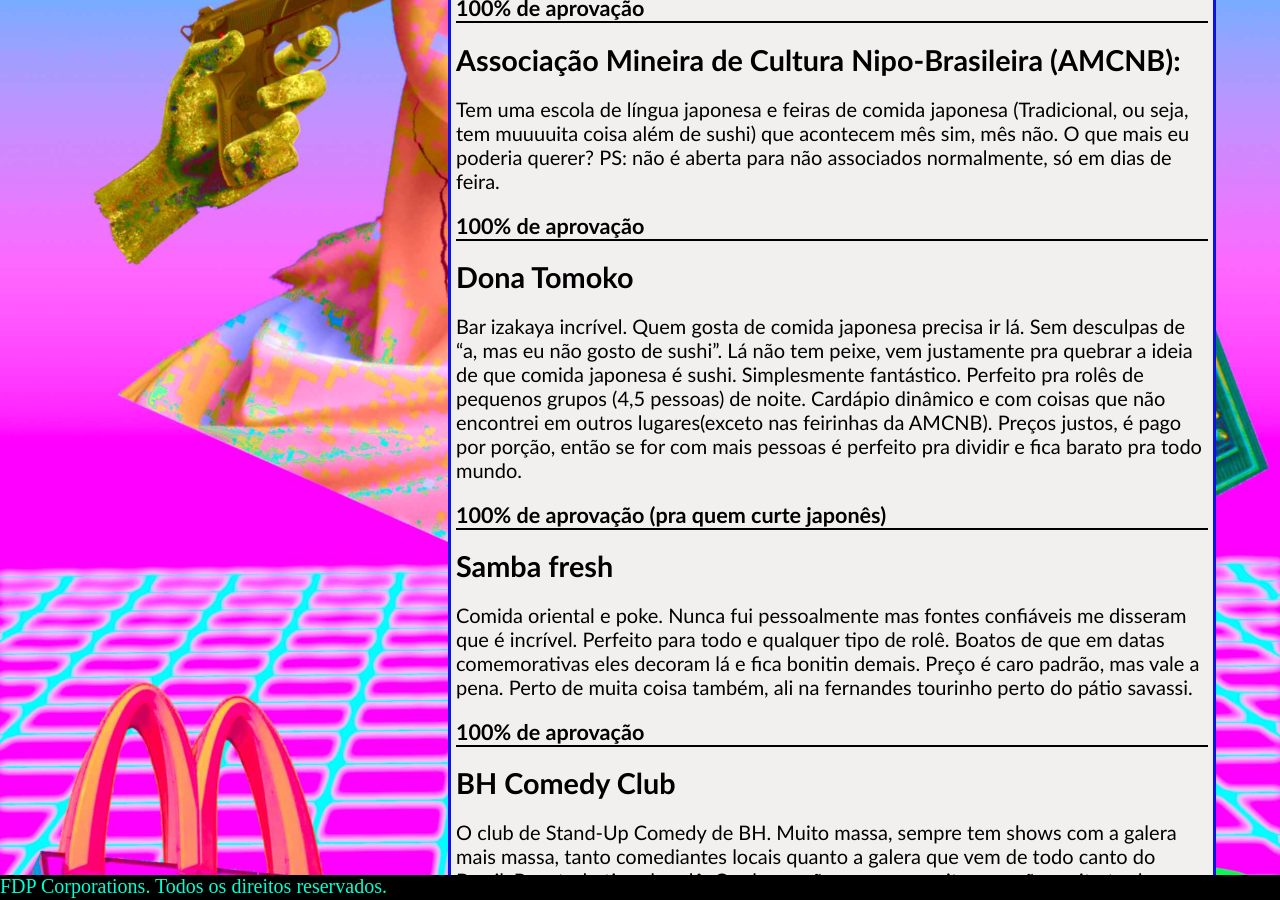
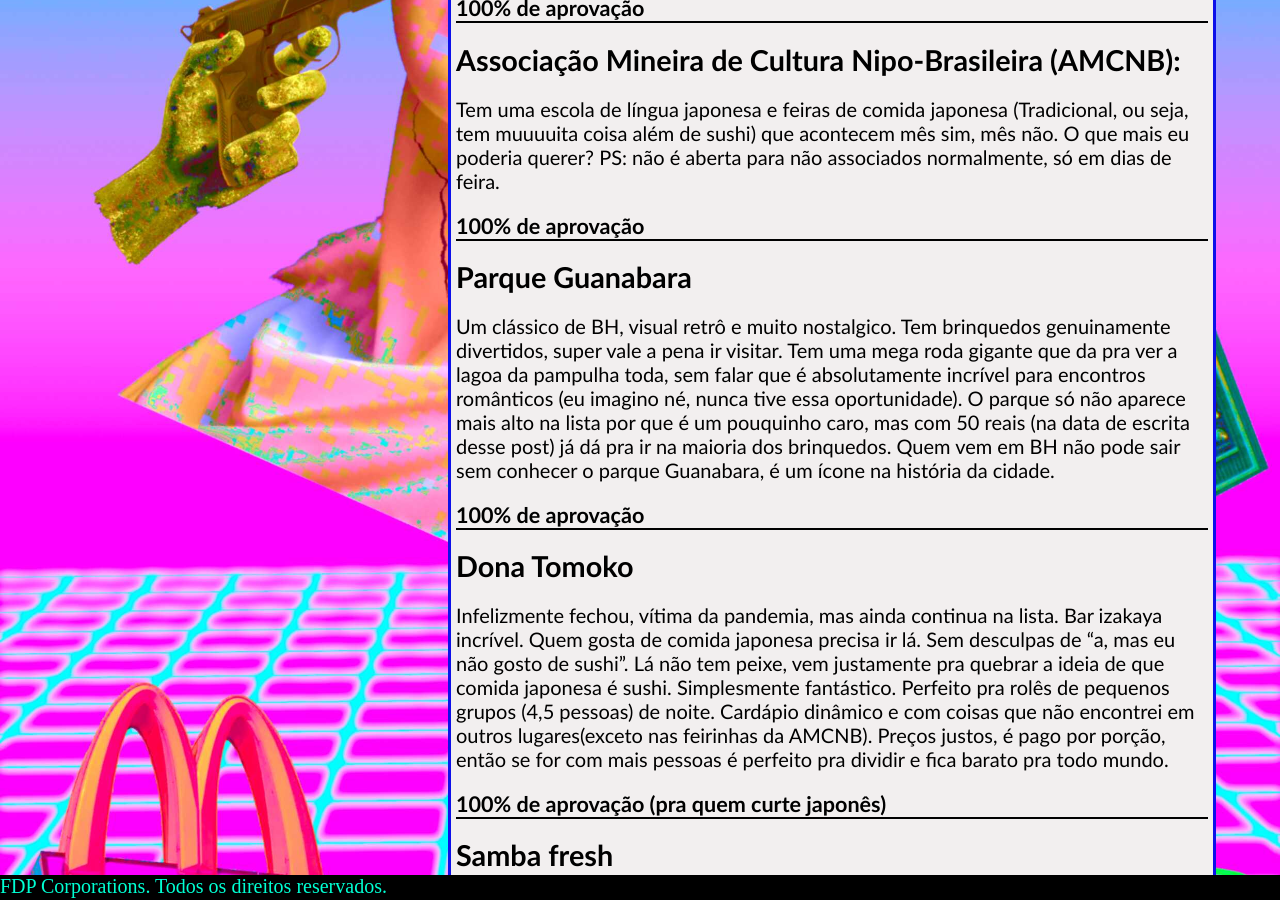
Before and after one commit to lrr68/site, a Jekyll site: the page built from _blog/lugares-de-bh.md, in a window 1280 px wide and 900 px high, scrolled down 764 px. Built offline with Jekyll 4.4.1, drawn with Linux system fonts in a browser that asks for light colours.

Commit message:
inserindo guanabara nos lugares de bh

```diff
--- a/_blog/lugares-de-bh.md
+++ b/_blog/lugares-de-bh.md
@@ -32,8 +32,12 @@
 PS: não é aberta para não associados normalmente, só em dias de feira.
 ## 100% de aprovação
 
+# Parque Guanabara
+Um clássico de BH, visual retrô e muito nostalgico. Tem brinquedos genuinamente divertidos, super vale a pena ir visitar. Tem uma mega roda gigante que da pra ver a lagoa da pampulha toda, sem falar que é absolutamente incrível para encontros românticos (eu imagino né, nunca tive essa oportunidade). O parque só não aparece mais alto na lista por que é um pouquinho caro, mas com 50 reais (na data de escrita desse post) já dá pra ir na maioria dos brinquedos. Quem vem em BH não pode sair sem conhecer o parque Guanabara, é um ícone na história da cidade.
+## 100% de aprovação
+
 # Dona Tomoko
-Bar izakaya incrível. Quem gosta de comida japonesa precisa ir lá. Sem desculpas de "a, mas eu não gosto de sushi". Lá não tem peixe, vem justamente pra quebrar a ideia de que comida japonesa é sushi. Simplesmente fantástico. Perfeito pra rolês de pequenos grupos (4,5 pessoas) de noite. Cardápio dinâmico e com coisas que não encontrei em outros lugares(exceto nas feirinhas da AMCNB). Preços justos, é pago por porção, então se for com mais pessoas é perfeito pra dividir e fica barato pra todo mundo.
+Infelizmente fechou, vítima da pandemia, mas ainda continua na lista. Bar izakaya incrível. Quem gosta de comida japonesa precisa ir lá. Sem desculpas de "a, mas eu não gosto de sushi". Lá não tem peixe, vem justamente pra quebrar a ideia de que comida japonesa é sushi. Simplesmente fantástico. Perfeito pra rolês de pequenos grupos (4,5 pessoas) de noite. Cardápio dinâmico e com coisas que não encontrei em outros lugares(exceto nas feirinhas da AMCNB). Preços justos, é pago por porção, então se for com mais pessoas é perfeito pra dividir e fica barato pra todo mundo.
 ## 100% de aprovação (pra quem curte japonês)
 
 # Samba fresh
```
